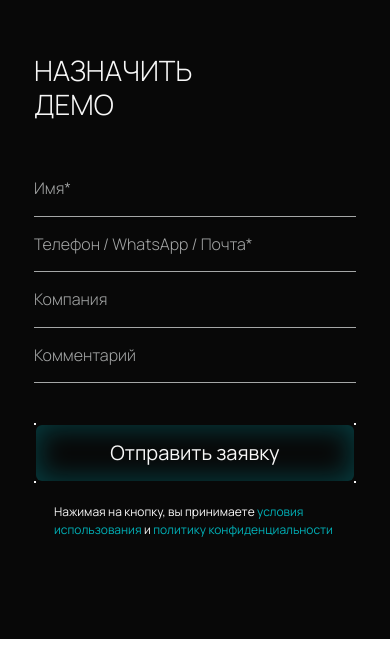
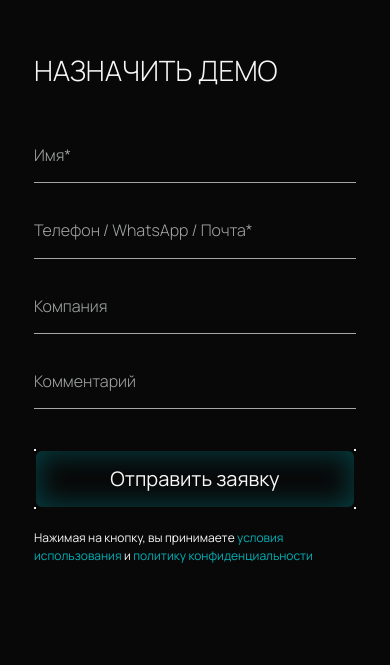
Before and after one commit to dorofeeva-olga74/XR-Place-Visual, a React (Vite) app: page / in a window 390 px wide. Shown: the part 1388-2053 px from the top of the page. Before the commit the page ends 2027 px from the top, so only its background shows below. Built offline with nearby package versions, Linux system fonts and the light colour scheme.

Commit message:
add styles for mobile

```diff
--- a/src/components/Claim/Claim.module.scss
+++ b/src/components/Claim/Claim.module.scss
@@ -48,6 +48,7 @@
   @media (width <= 768px) {
     padding-left: 0;
     padding-bottom: 40px;
+    row-gap: 20px;
   }
 }
 
@@ -62,6 +63,10 @@
 
   @media (width <= 768px) {
     @include globals.mobile-m;
+  }
+
+  @media (width <= 360px) {
+    padding: 11px 0;
   }
 
   &:focus {
@@ -88,6 +93,10 @@
   color: globals.$white-txt;
 
   @include globals.text-text-xs;
+
+  @media (width <= 768px) {
+    padding-left: 0;
+  }
 }
 
 .claim__policy {
--- a/src/components/Claim/Claim.tsx
+++ b/src/components/Claim/Claim.tsx
@@ -9,11 +9,7 @@ function Input({ input }) {
 function Claim() {
   return (
     <form className={styles.claim__container}>
-      <h2 className={styles.claim__title}>
-        НАЗНАЧИТЬ
-        <br />
-        ДЕМО
-      </h2>
+      <h2 className={styles.claim__title}>НАЗНАЧИТЬ ДЕМО</h2>
       <div className={styles.claim__inputs}>
         {inputs.map((input, index) => {
           return <Input key={`${input.name} - ${index}`} input={input} />;
--- a/src/components/Layout/Layout.module.scss
+++ b/src/components/Layout/Layout.module.scss
@@ -5,7 +5,7 @@
   padding: 0 34px;
   background-color: globals.$black-bg;
 
-  @media (width <= 320px) {
+  @media (width <= 360px) {
     padding: 0 20px;
   }
 }
```
